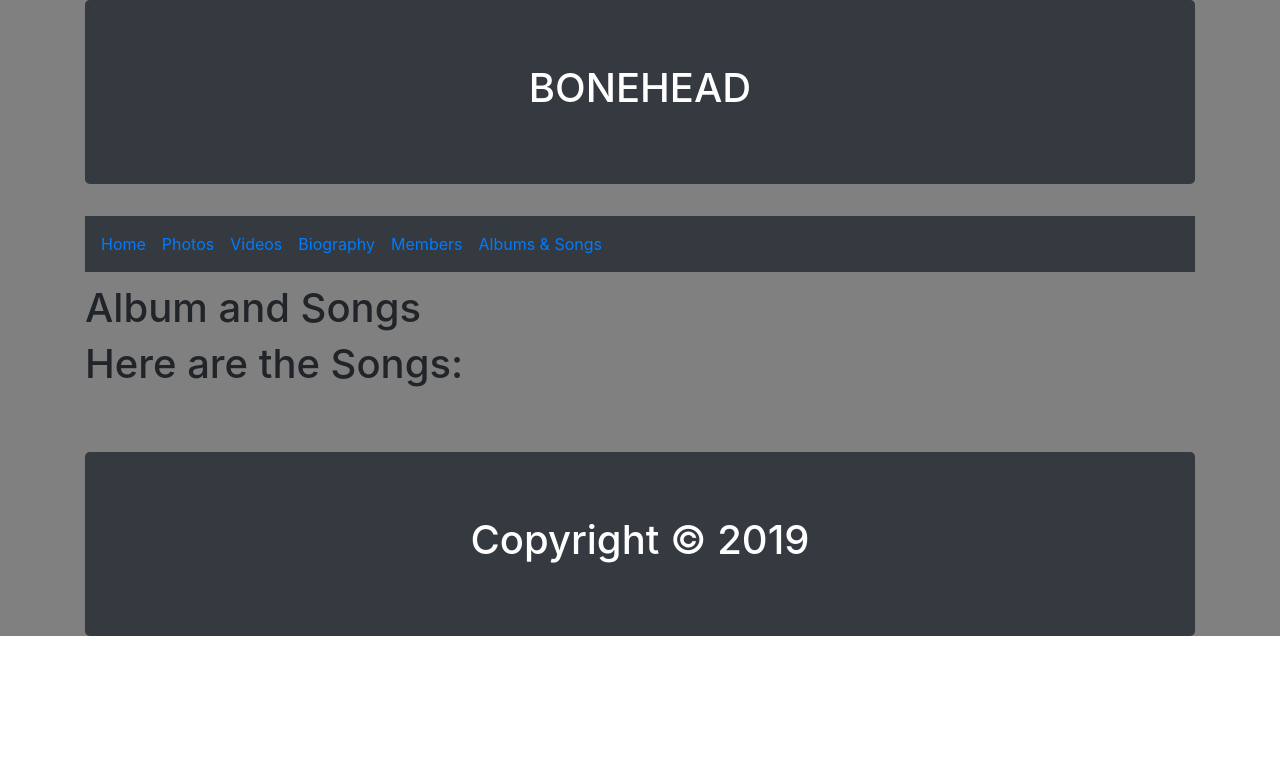
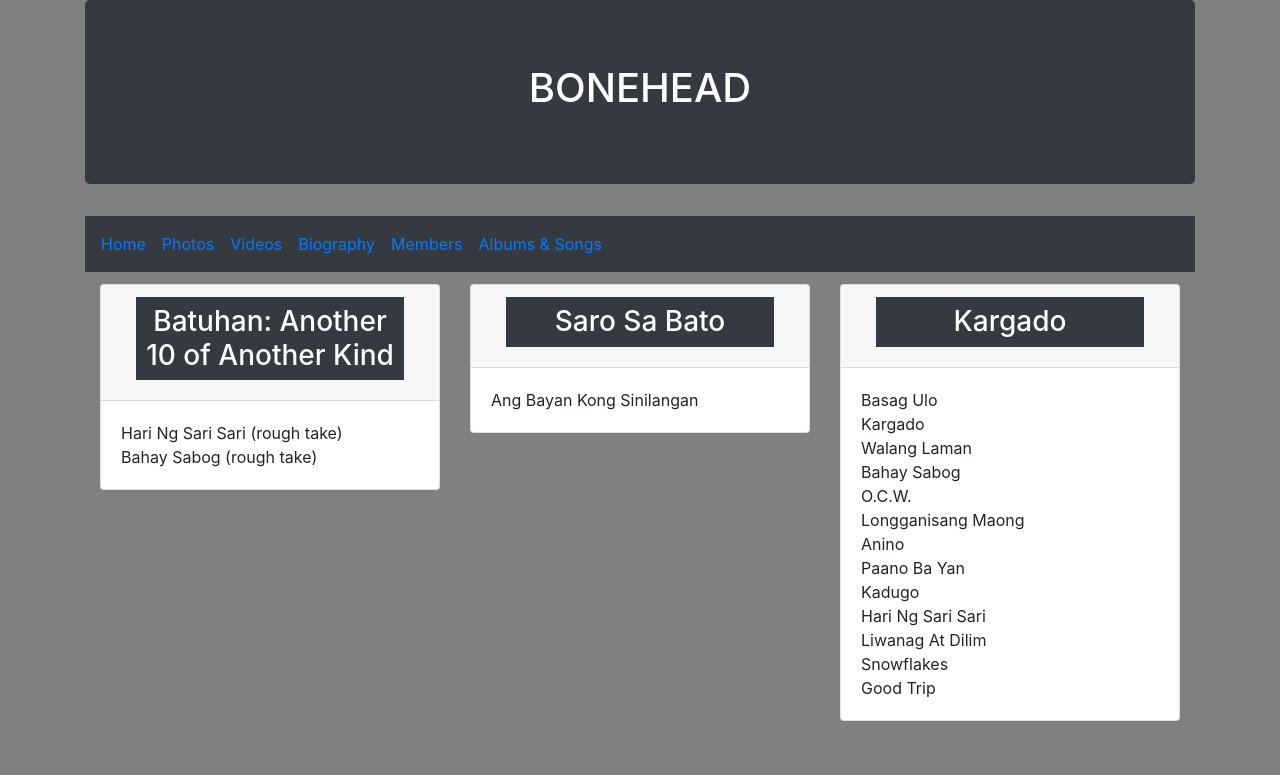
Before and after one commit to precto1285/ReactBone, a React (Create React App) app in the folder bonehead/: page /AlbumSongs in a window 1280 px wide. Shown: the top 775 px of the page. Built offline with nearby package versions, Linux system fonts and the light colour scheme.

Commit message:
added to songs component

```diff
--- a/bonehead/src/App.js
+++ b/bonehead/src/App.js
@@ -44,11 +44,17 @@ class App extends Component {
               </ul>
             </Nav>
             <Route className="text-white" path='/' exact strict component={Home} />
+
             <Route className="text-white" path='/Photos' component={Photos} exact strict />
+
             <Route className="text-white" path='/Bio' component={Bio} exact strict />
+
             <Route className="text-white" path='/AlbumSongs' component={AlbumSongs} exact strict />
+
             <Route className="text-white" path='/Videos' component={Videos} exact strict />
+
             <Route className="text-white" path='/Members' component={Members} exact strict />
+
           </div>
 
         </Router>
--- a/bonehead/src/Components/Main/Albums-Songs.js
+++ b/bonehead/src/Components/Main/Albums-Songs.js
@@ -1,12 +1,86 @@
 import React, { Component } from 'react';
-import Songs from '../Sub/Songs';
+import { Row, Col, Card } from 'reactstrap';
+import Album from '../Sub/Album';
+import Song from '../Sub/Song';
 
 export default class AlbumSongs extends Component {
+  constructor() {
+    super();
+    this.state = {
+      album: [
+        { album: 'Saro Sa Bato' },
+        { album: 'Batuhan: Another 10 of Another Kind' },
+        { album: 'Kargado' }
+      ],
+      songs: [
+        { title: 'Ang Bayan Kong Sinilangan' },
+        { title: 'Hari Ng Sari Sari (rough take)' },
+        { title: 'Bahay Sabog (rough take)' },
+        { title: 'Basag Ulo' },
+        { title: 'Kargado' },
+        { title: 'Walang Laman' },
+        { title: 'Bahay Sabog' },
+        { title: 'O.C.W.' },
+        { title: 'Longganisang Maong' },
+        { title: 'Anino' },
+        { title: 'Paano Ba Yan' },
+        { title: 'Kadugo' },
+        { title: 'Hari Ng Sari Sari' },
+        { title: 'Liwanag At Dilim' },
+        { title: 'Snowflakes' },
+        { title: 'Good Trip' }
+      ]
+    }
+  }
   render() {
     return (
-      <div className="my-1 py-2">
-        <h1>Album and Songs</h1>
-        <Songs />
+      <div className="container my-1 py-2">
+        <Row>
+          <Col>
+            <Card>
+              <div className="card-header">
+                <Album album={this.state.album[1].album} />
+              </div>
+              <div className="card-body">
+                <Song song={this.state.songs[1].title} />
+                <Song song={this.state.songs[2].title} />
+              </div>
+            </Card>
+          </Col>
+          <Col>
+            <Card>
+              <div className="card-header">
+                <Album album={this.state.album[0].album} />
+              </div>
+              <div className="card-body">
+                <Song song={this.state.songs[0].title} />
+              </div>
+            </Card>
+          </Col>
+
+          <Col>
+            <Card>
+              <div className="card-header">
+                <Album album={this.state.album[2].album} />
+              </div>
+              <div className="card-body">
+                <Song song={this.state.songs[3].title} />
+                <Song song={this.state.songs[4].title} />
+                <Song song={this.state.songs[5].title} />
+                <Song song={this.state.songs[6].title} />
+                <Song song={this.state.songs[7].title} />
+                <Song song={this.state.songs[8].title} />
+                <Song song={this.state.songs[9].title} />
+                <Song song={this.state.songs[10].title} />
+                <Song song={this.state.songs[11].title} />
+                <Song song={this.state.songs[12].title} />
+                <Song song={this.state.songs[13].title} />
+                <Song song={this.state.songs[14].title} />
+                <Song song={this.state.songs[15].title} />
+              </div>
+            </Card>
+          </Col>
+        </Row>
       </div>
     )
   }
--- a/bonehead/src/Components/Main/Footer.js
+++ b/bonehead/src/Components/Main/Footer.js
@@ -6,7 +6,7 @@ export default class Footer extends Component {
     return (
       <div className="container">
         <Jumbotron className="bg-dark text-white text-center my-5">
-          <h1>Copyright &copy; 2019</h1>
+          <h3>Copyright &copy; 2019</h3>
         </Jumbotron>
       </div>
     )
--- /dev/null
+++ b/bonehead/src/Components/Sub/Album.js
@@ -0,0 +1,14 @@
+import React from 'react';
+
+const Album = (props) => {
+  return (
+    <div className="container">
+      <h3 className="text-white text-center bg-dark p-2">
+        {props.album}
+      </h3>
+    </div>
+
+  )
+}
+
+export default Album;
--- /dev/null
+++ b/bonehead/src/Components/Sub/Song.js
@@ -0,0 +1,11 @@
+import React from 'react';
+
+const Song = props => {
+  return (
+    <div>
+      {props.song}
+    </div>
+  )
+}
+
+export default Song;
--- a/bonehead/src/Components/Sub/Songs.js
+++ /dev/null
@@ -1,11 +0,0 @@
-import React from 'react';
-
-const Songs = () => {
-  return (
-    <div className="Container">
-      <h1>Here are the Songs:</h1>
-    </div>
-  )
-}
-
-export default Songs;
--- a/bonehead/src/Components/Sub/Video.js
+++ b/bonehead/src/Components/Sub/Video.js
@@ -1,9 +1,28 @@
 import React from 'react';
+import { Row, Col } from 'reactstrap';
 
 const Video = () => {
   return (
     <div className="container">
-      <h1> Video Goes Here...</h1>
+      <Row className="my-1 text-center">
+        <Col>
+          <iframe width="420" height="315" src="https://www.youtube.com/embed/5wZCxo_NylU"></iframe>
+        </Col>
+        <Col>
+          <iframe width="420" height="315" src="https://www.youtube.com/embed/emAnpQrsMVo"></iframe>
+        </Col>
+      </Row>
+      <Row className="my-1 text-center">
+        <Col>
+          <iframe width="420" height="315" src="https://www.youtube.com/embed/6mvfQh1oO0E"></iframe>
+        </Col>
+        <Col>
+          <iframe width="420" height="315" src="https://www.youtube.com/embed/JIV8KNDCHOU&t=8s"></iframe>
+
+
+        </Col>
+      </Row>
+
     </div>
   )
 }
```
